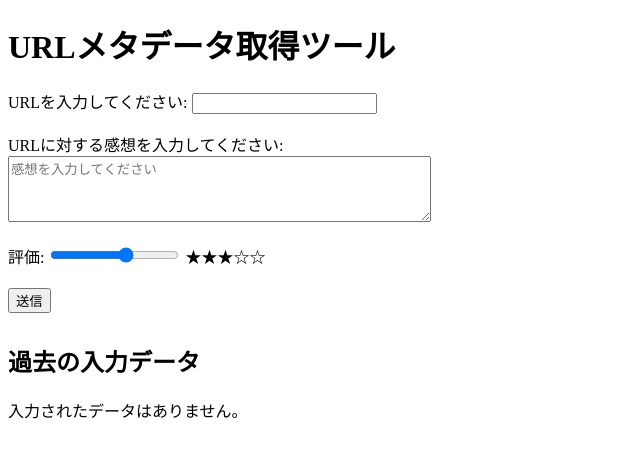
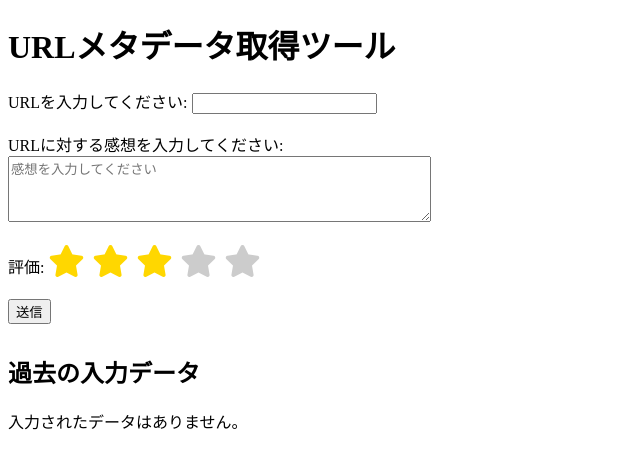
Before and after one commit to NoJobDetective/flask_test2, a Flask app: page / in a window 1280 px wide. Shown: the top 469 px of the page, without its empty margins (0-640 px from the left). Run offline with Flask 3, Linux system fonts and the light colour scheme.

Commit message:
Update index.html

```diff
--- a/templates/index.html
+++ b/templates/index.html
@@ -12,9 +12,25 @@
     form {
       margin-bottom: 30px;
     }
-    /* 評価スライダー用のコンテナ */
-    .rating-container {
-      margin-bottom: 20px;
+    /* 星マーク採点のスタイル（1刻み・全5点） */
+    .star-rating {
+      direction: rtl;  /* 右から左に並べることでホバー効果を実現 */
+      display: inline-block;
+      font-size: 2rem;
+    }
+    .star-rating input[type="radio"] {
+      display: none;
+    }
+    .star-rating label {
+      color: #ccc;
+      cursor: pointer;
+    }
+    .star-rating input[type="radio"]:checked ~ label {
+      color: gold;
+    }
+    .star-rating label:hover,
+    .star-rating label:hover ~ label {
+      color: gold;
     }
     /* 各プロジェクトのバナー表示 */
     .banner {
@@ -87,11 +103,25 @@
     <br>
     <textarea id="comment" name="comment" rows="4" cols="50" placeholder="感想を入力してください"></textarea>
     <br><br>
-    <div class="rating-container">
-      <label for="ratingRange">評価:</label>
-      <input type="range" id="ratingRange" name="rating" min="0" max="5" step="0.5" value="3">
-      <span id="ratingDisplay"></span>
+    <label for="rating">評価:</label>
+    <div class="star-rating">
+      <!-- 1刻みで5点満点：高い値から順に配置（デフォルトは3点） -->
+      <input type="radio" id="star5" name="rating" value="5">
+      <label for="star5" title="5点"><i class="fas fa-star"></i></label>
+
+      <input type="radio" id="star4" name="rating" value="4">
+      <label for="star4" title="4点"><i class="fas fa-star"></i></label>
+
+      <input type="radio" id="star3" name="rating" value="3" checked>
+      <label for="star3" title="3点"><i class="fas fa-star"></i></label>
+
+      <input type="radio" id="star2" name="rating" value="2">
+      <label for="star2" title="2点"><i class="fas fa-star"></i></label>
+
+      <input type="radio" id="star1" name="rating" value="1">
+      <label for="star1" title="1点"><i class="fas fa-star"></i></label>
     </div>
+    <br><br>
     <button type="submit">送信</button>
   </form>
 
@@ -149,32 +179,5 @@
       <p>入力されたデータはありません。</p>
     {% endif %}
   </div>
-
-  <!-- JavaScript for updating rating display in index -->
-  <script>
-    function updateRatingDisplay(val) {
-      var r = parseFloat(val);
-      var full = Math.floor(r);
-      var half = (r - full) >= 0.5 ? 1 : 0;
-      var empty = 5 - full - half;
-      var stars = "";
-      for (var i = 0; i < full; i++) {
-        stars += "★";
-      }
-      if (half) {
-        stars += "⯨";
-      }
-      for (var i = 0; i < empty; i++) {
-        stars += "☆";
-      }
-      document.getElementById("ratingDisplay").innerText = stars;
-    }
-    document.getElementById("ratingRange").addEventListener("input", function() {
-      updateRatingDisplay(this.value);
-    });
-    window.addEventListener("load", function() {
-      updateRatingDisplay(document.getElementById("ratingRange").value);
-    });
-  </script>
 </body>
 </html>
```
